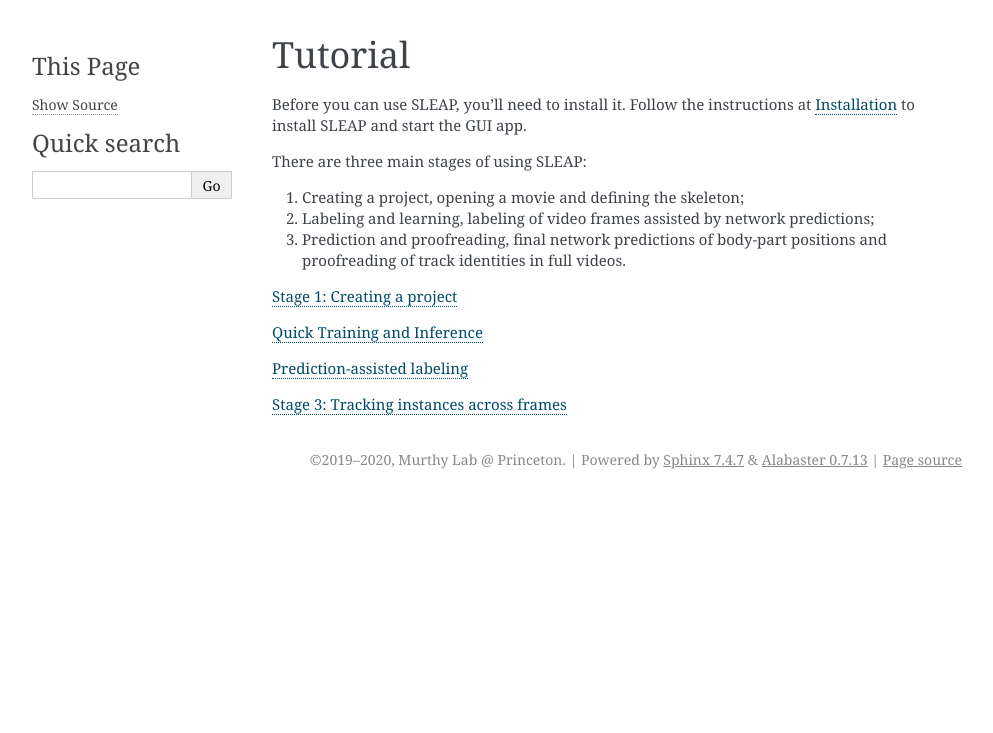
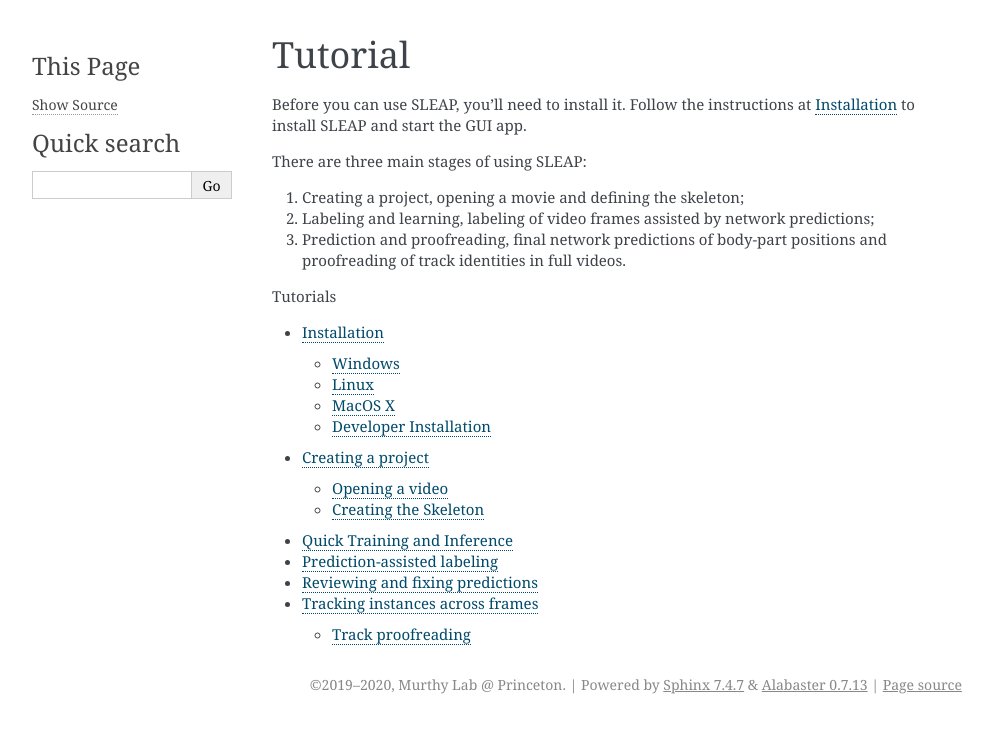
Before and after one commit to mingxiaowei/jelly-sleap, a Sphinx documentation site: the page built from docs/tutorials/tutorial.rst, in a window 1280 px wide. Shown: the top 733 px of the page, without its empty margins (148-1141 px from the left). Built offline with Sphinx 7.4.7, drawn with Linux system fonts in a browser that asks for light colours; pages that are not in the unit, such as notebooks, are missing from menus.

Commit message:
Add toc to guides/tutorials.

```diff
--- a/docs/tutorials/assisted-labeling.rst
+++ b/docs/tutorials/assisted-labeling.rst
@@ -44,4 +44,6 @@
 and so on. You’ll want to regularly generate new frame suggestions,
 since active learning will return predictions for just these frames.
 
+Continue to :ref:`proofreading-tutorial`.
+
 .. |imagefix| image:: ../_static/fixing-predictions.gif
--- a/docs/tutorials/initial-training.rst
+++ b/docs/tutorials/initial-training.rst
@@ -22,5 +22,6 @@
 
 After each model is trained, inference will run and if everything is successful, you should get a dialog telling you how many frames got predictions. Frames with labels will be marked in the seekbar, so try clicking on the newly marked frames or use the "**Next Labeled Frame**" command in the "Go" menu to step through frames with labels.
 
+Continue to :ref:`assisted-labeling`.
 
 .. |image6| image:: ../_static/training-dialog.jpg
--- a/docs/tutorials/proofreading.rst
+++ b/docs/tutorials/proofreading.rst
@@ -1,6 +1,6 @@
 .. _proofreading-tutorial:
 
-Stage 3: Tracking instances across frames
+Tracking instances across frames
 -----------------------------------------
 
 When you’re satisfied with the predictions you’re getting, you can use your models to predict on more frames by selecting
--- a/docs/tutorials/tutorial.rst
+++ b/docs/tutorials/tutorial.rst
@@ -17,10 +17,11 @@
 3. Prediction and proofreading, final network predictions of body-part
    positions and proofreading of track identities in full videos.
 
-:ref:`new-project`
+.. toctree::
+    :caption: Tutorials
 
-:ref:`initial-training`
-
-:ref:`assisted-labeling`
-
-:ref:`proofreading-tutorial`
+    ../guides/installation
+    new-project
+    initial-training
+    assisted-labeling
+    proofreading
```
Also changed, not shown: other parts of docs/tutorials/proofreading.rst (+1 -1 lines), docs/guides/index.rst (+9 -0 lines), docs/tutorials/initial-labeling.rst (added, +87 -0 lines), docs/tutorials/new-project.rst (+2 -80 lines).
